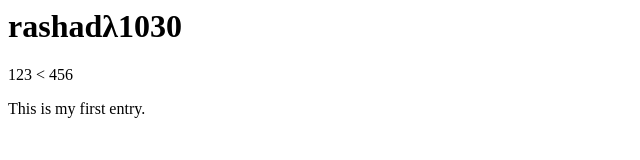
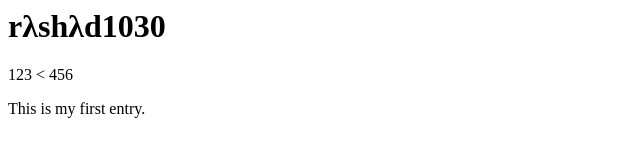
Before and after one commit to rashadg1030/rashad-blog, a plain HTML site: page docs/index.html in a window 1280 px wide. Shown: the full height of the page, 0-640 px from the left. Drawn offline with Linux system fonts and the light colour scheme.

Commit message:
Added lambda

```diff
--- a/docs/index.html
+++ b/docs/index.html
@@ -1 +1 @@
-<h1>rashad&lambda;1030</h1>123 &lt; 456<p>This is my first entry.</p>
+<h1>r&lambda;sh&lambda;d1030</h1>123 &lt; 456<p>This is my first entry.</p>
```
